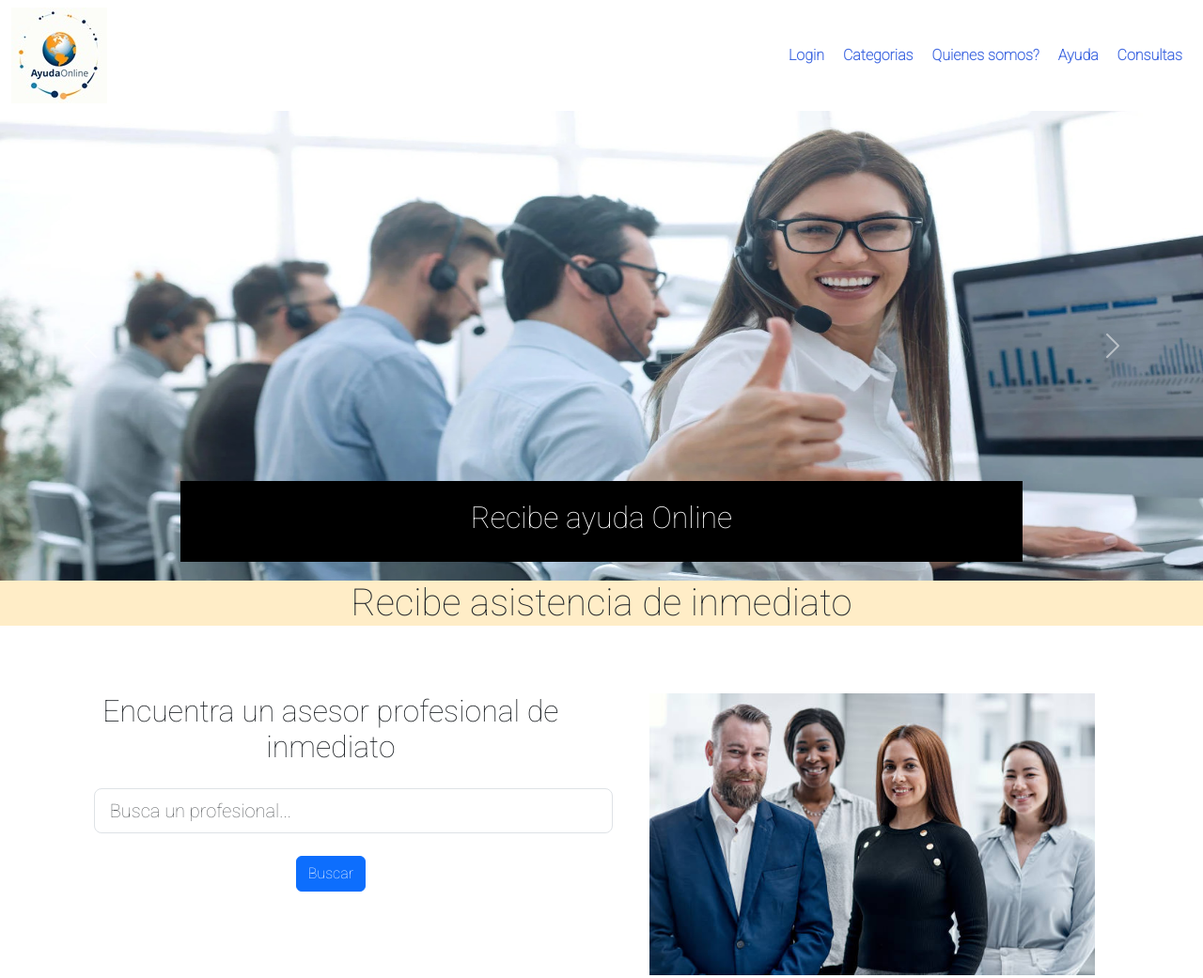
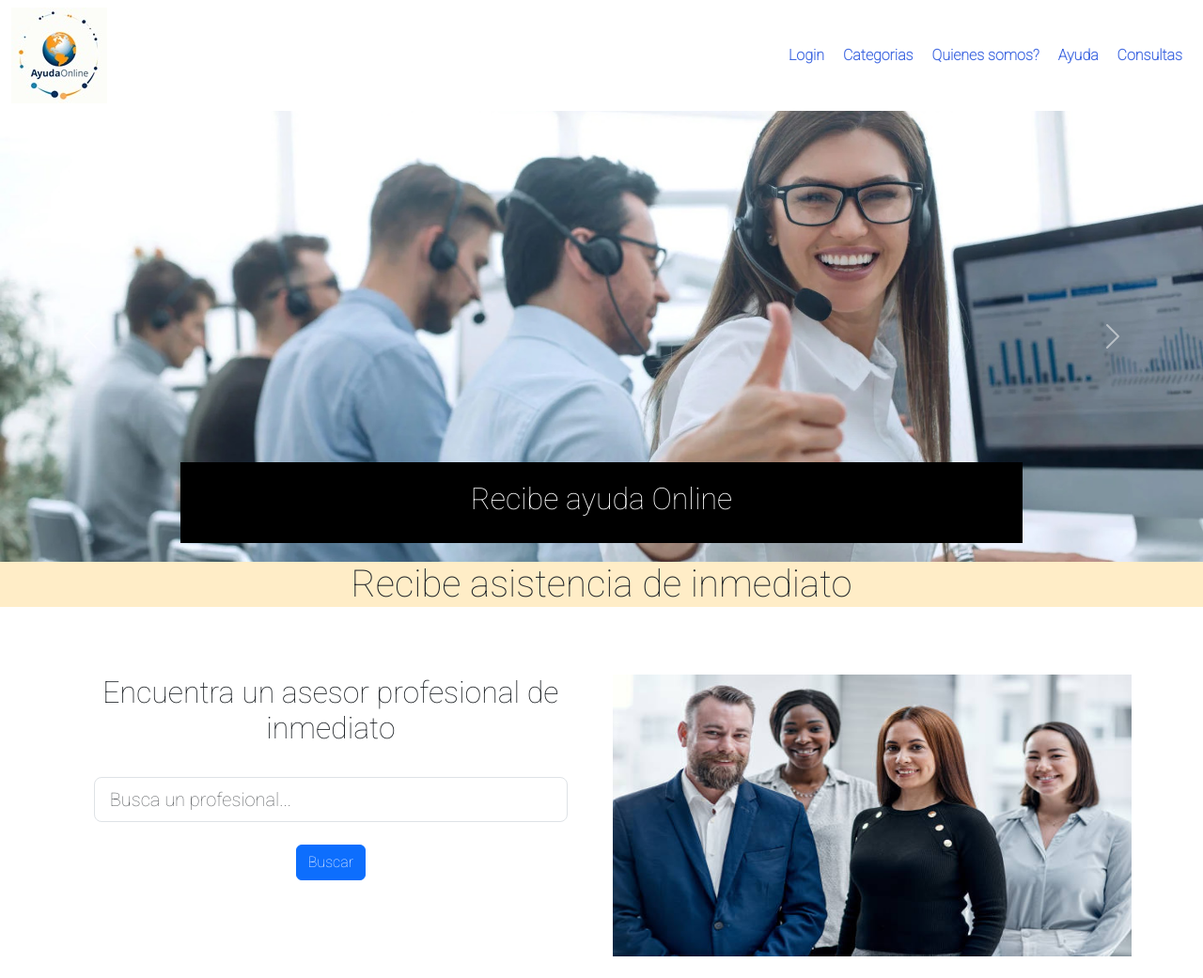
Before and after one commit to walterjcaceres/terceraPreEntrega, a plain HTML site: page index.html in a window 1280 px wide. Shown: the top 1041 px of the page at 94% size. Drawn offline with nearby package versions, Linux system fonts and the light colour scheme.

Commit message:
Actulizacion index 3 y favicon

```diff
--- a/index.html
+++ b/index.html
@@ -7,6 +7,7 @@
     <title>Ayuda Online | Inicio</title>
     <link href="https://cdn.jsdelivr.net/npm/bootstrap@5.3.2/dist/css/bootstrap.min.css" rel="stylesheet" integrity="sha384-T3c6CoIi6uLrA9TneNEoa7RxnatzjcDSCmG1MXxSR1GAsXEV/Dwwykc2MPK8M2HN" crossorigin="anonymous">
     <link rel="stylesheet" href="./css/style.css">
+    <link rel="icon" href="./img/minilogo.jpg">
 </head>
 <body>
   <header class="navbar navbar-expand-lg">
@@ -79,12 +80,14 @@
 
         <div class="col-xl-6 mb-4 mt-4">
           <h2>Encuentra un asesor profesional de inmediato</h2>
-          <input class="form-control form-control-lg m-4" type="text" placeholder="Busca un profesional..." aria-label=".form-control-lg example">
+          <div class="desborde d-flex justify-content-center">
+            <input class="form-control form-control-lg m-4" type="text" placeholder="Busca un profesional..." aria-label=".form-control-lg example">
+          </div>
           <button type="submit" class="btn btn-primary">Buscar</button>
         </div>
 
        <div class="col-xl-6 mb-4 mt-4">
-          <img src="./img/colegas.jpg" alt="colegas">
+          <img class="desborde" src="./img/colegas.jpg" alt="colegas">
         </div>
 
       </div>
--- a/scss/_body.scss
+++ b/scss/_body.scss
@@ -1,4 +1,5 @@
 body {
     font-family: 'Roboto', sans-serif;
+    font-weight: bold;
 
   }
--- a/scss/_main.scss
+++ b/scss/_main.scss
@@ -16,6 +16,8 @@ h1{
 
   }
 
+
+
 .imagen img {
   height: 300px;
 }
@@ -26,7 +28,8 @@ h1{
   }
 
   .portada {
-    height: 500px;
+    height: 480px;
+    object-fit: cover;
   }
 
   .textoCarousel {
@@ -41,3 +44,8 @@ h1{
   .verMas{
     font-size: larger;
   }
+
+ .desborde{
+  width: 100%;
+
+ }
```
Also changed, not shown: html/ayuda.html (+1 -0 lines), html/categorias.html (+1 -0 lines), html/consultas.html (+1 -0 lines), html/login.html (+1 -0 lines), html/quienes-somos.html (+3 -1 lines), css/style.css, 1 other file.
